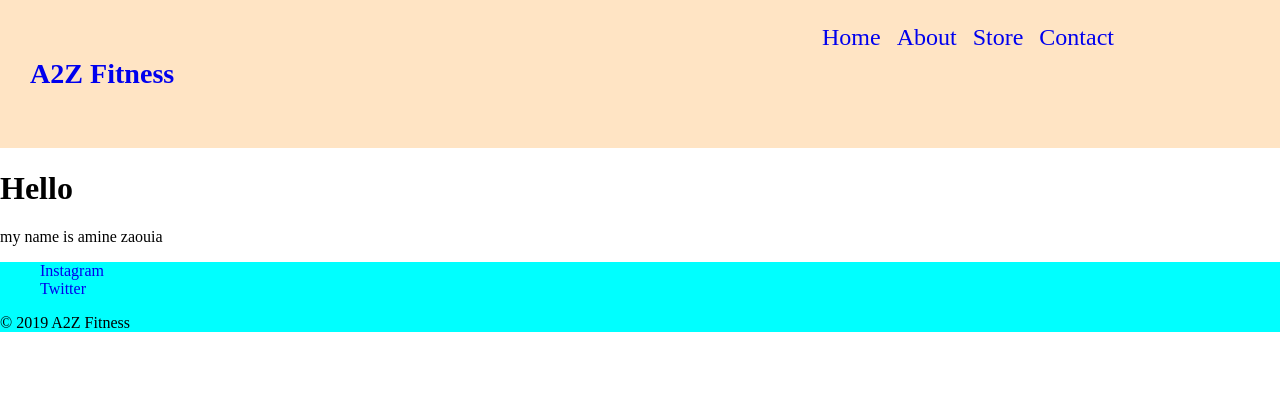
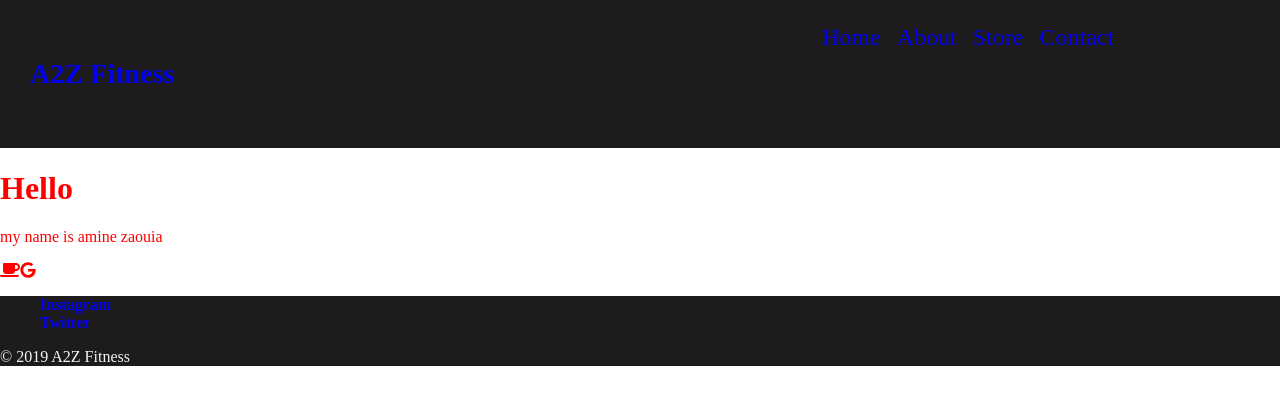
Before and after one commit to mohamedx25/a2z_fitness, a Gatsby app: page / in a window 1280 px wide. Shown: the top 404 px of the page. Built offline with nearby package versions, Linux system fonts and the light colour scheme.

Commit message:
added fontawesome
Added fontawesome using npm. Now need to learn how to add it to the footer successfully with the correct social media icons.

```diff
--- a/package.json
+++ b/package.json
@@ -12,7 +12,13 @@
     "test": "echo \"Write tests! -> https://gatsby.app/unit-testing\""
   },
   "dependencies": {
+    "@fortawesome/fontawesome-svg-core": "^1.2.12",
+    "@fortawesome/free-brands-svg-icons": "^5.6.3",
+    "@fortawesome/free-solid-svg-icons": "^5.6.3",
+    "@fortawesome/react-fontawesome": "^0.1.4",
     "gatsby": "^2.0.76",
+    "i": "^0.3.6",
+    "npm": "^6.5.0",
     "react": "^16.5.1",
     "react-dom": "^16.5.1"
   },
--- a/src/components/footer.js
+++ b/src/components/footer.js
@@ -1,13 +1,15 @@
 import React from 'react'
 import './layout.css'
+
 
 
 const Footer = (props) => (
     <footer id="footer" className='footer'>
         <section>
             <ul className='icons'>
-                <li><a href='#' className='fa fa-instagram'>Instagram</a></li>
-                <li><a href='#'>Twitter</a></li>
+                <li style= {{color: 'white'}}><a href='#' className='fa fa-instagram'>Instagram</a></li>
+                <li><a href='#' className='fa fa-Twitter'>Twitter</a></li>
+
             </ul>
         </section>
         <p className='copyright'>&copy; 2019 A2Z Fitness</p>
--- a/src/components/layout.css
+++ b/src/components/layout.css
@@ -7,10 +7,13 @@ body{
     margin: 0;
 }
 .header{
-    background-color: bisque;
+    background-color: rgb(29, 27, 27);
     display: flex;
     font-weight: 400;
-
+    color: whitesmoke;
+}
+.container{
+    color: red;
 }
 .logo{
     padding: 30px;
@@ -27,8 +30,11 @@ body{
     text-decoration: none;
 }
 .footer{
-    background-color: aqua;
+    background-color: rgb(29, 27, 27);
+    color: whitesmoke;
 }
 .icons{
     list-style-type: none;
+    color: whitesmoke;
+    font-weight: bold;
 }
--- a/src/pages/index.js
+++ b/src/pages/index.js
@@ -1,9 +1,19 @@
 import React from "react"
 import Layout from '../components/layout'
+import { library } from '@fortawesome/fontawesome-svg-core'
+import { FontAwesomeIcon } from '@fortawesome/react-fontawesome'
+import { faCoffee } from '@fortawesome/free-solid-svg-icons'
+import { fab } from '@fortawesome/free-brands-svg-icons'
+
+library.add(fab, faCoffee);
 
 export default() => (
     <Layout>
-        <h1>Hello</h1>
-        <p>my name is amine zaouia</p>
+        <div className='container'>
+            <h1>Hello</h1>
+            <p>my name is amine zaouia</p>
+            <FontAwesomeIcon icon='coffee' />
+            <FontAwesomeIcon icon={['fab', 'google']} />
+        </div>
     </Layout>
 )
```
Also changed, not shown: 1 other file (tests, documents, lock files or other folders).
